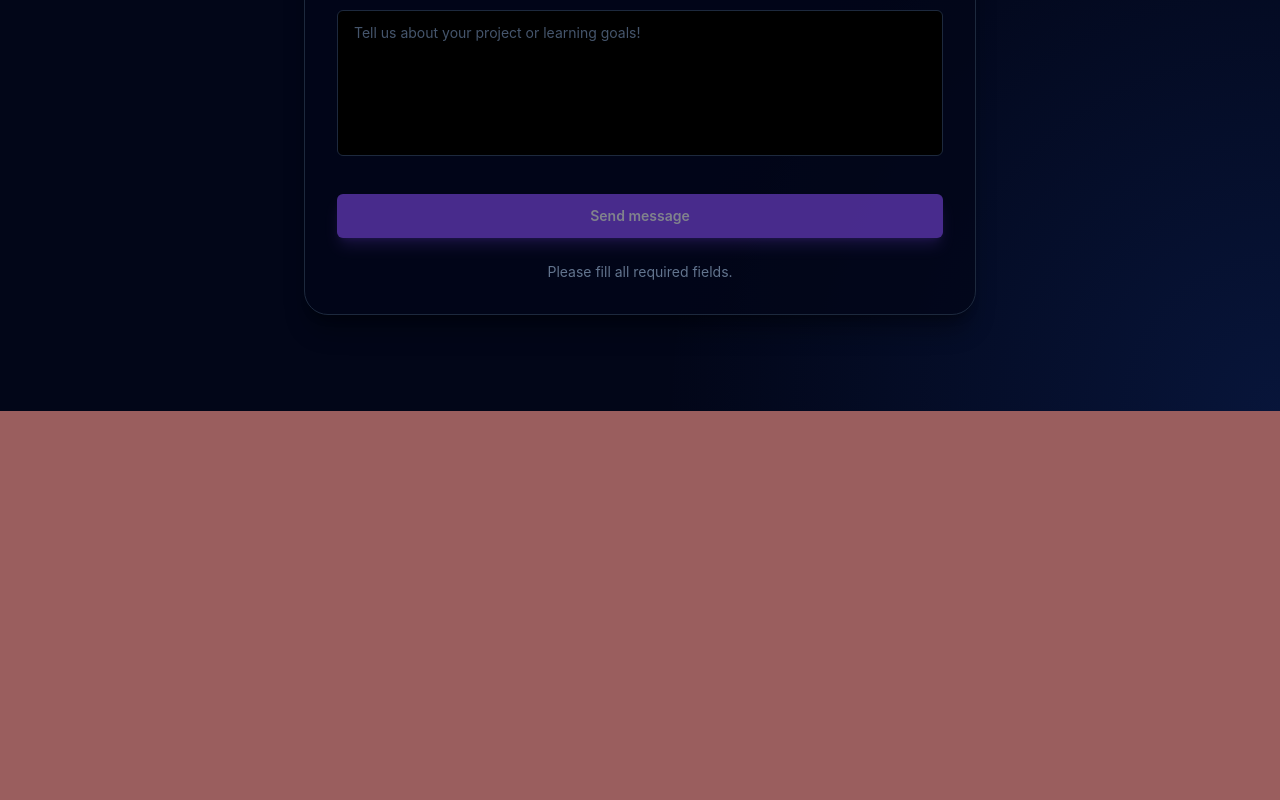
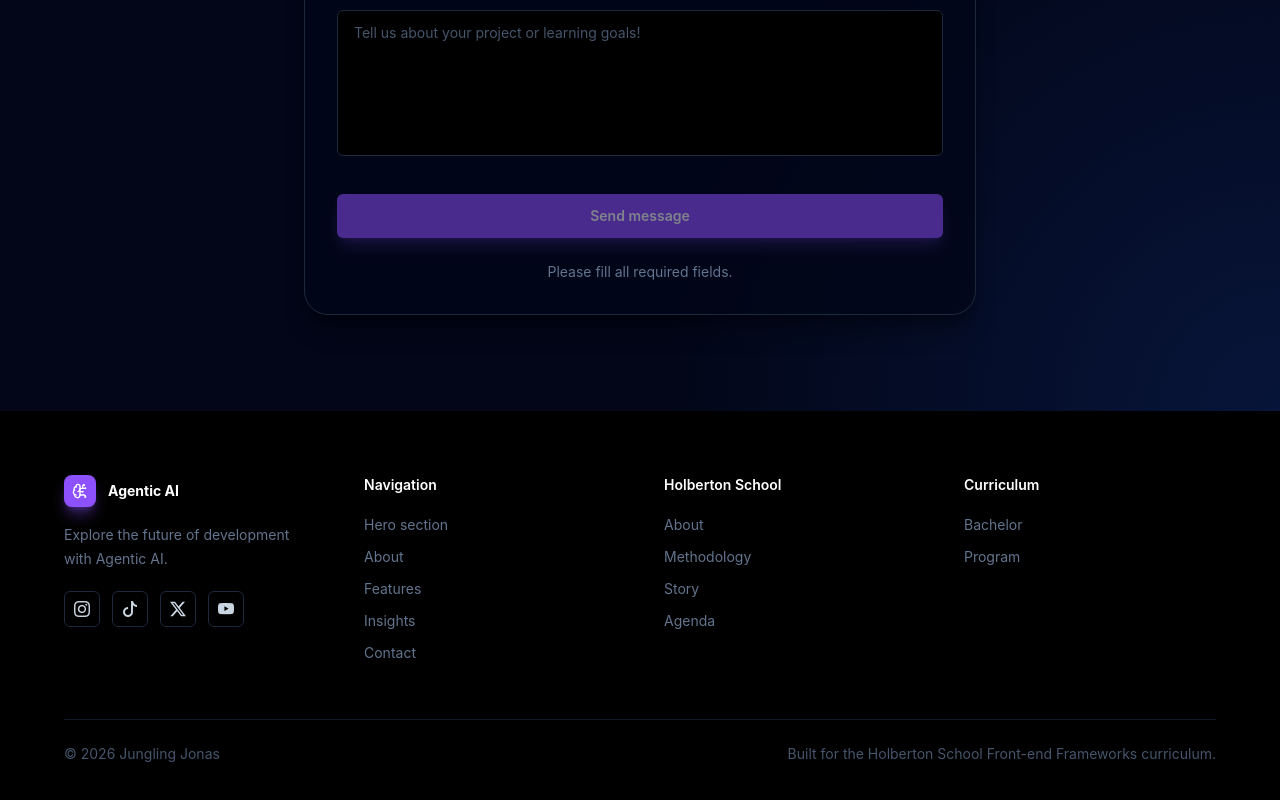
Before and after one commit to Jo-jun83/holbertonschool-agentic_ai, a React (Vite) app in the folder front_end-frameworks/react/: page / in a window 1280 px wide. Shown: the part 4423-5223 px from the top of the page. Before the commit the page ends 4834 px from the top, so only its background shows below. Built offline with nearby package versions, Linux system fonts and the light colour scheme.

Commit message:
Add Footer component

```diff
--- a/front_end-frameworks/react/package.json
+++ b/front_end-frameworks/react/package.json
@@ -13,6 +13,7 @@
   },
   "dependencies": {
     "@tailwindcss/vite": "^4.3.3",
+    "bootstrap-icons": "^1.13.1",
     "lucide-react": "^1.28.0",
     "react": "^19.2.8",
     "react-dom": "^19.2.8",
--- a/front_end-frameworks/react/src/App.jsx
+++ b/front_end-frameworks/react/src/App.jsx
@@ -6,6 +6,7 @@ import About from './sections/About.jsx';
 import Features from './sections/Features.jsx';
 import Insights from './sections/Insights.jsx';
 import Contact from './sections/Contact.jsx';
+import Footer from './components/Footer.jsx';
 
 function App() {
   return (
@@ -20,6 +21,8 @@ function App() {
       <Contact />
       </main>
 
+      <Footer />
+
     </>
   )
 }
--- /dev/null
+++ b/front_end-frameworks/react/src/components/Footer.jsx
@@ -0,0 +1,203 @@
+import { BrainCircuit } from "lucide-react";
+
+function Footer() {
+  const currentYear = new Date().getFullYear();
+
+  return (
+    <footer className="bg-black px-6 py-16 text-white">
+      <div className="mx-auto max-w-6xl">
+        <div className="grid gap-12 md:grid-cols-2 lg:grid-cols-4">
+          <div>
+            <div className="flex items-center gap-3">
+              <div className="flex h-8 w-8 items-center justify-center rounded-lg bg-violet-500 shadow-lg shadow-violet-500/40">
+                <BrainCircuit className="h-4 w-4 text-white" />
+              </div>
+
+              <span className="text-sm font-bold">
+                Agentic AI
+              </span>
+            </div>
+
+            <p className="mt-4 max-w-xs text-sm leading-6 text-slate-500">
+              Explore the future of development with Agentic AI.
+            </p>
+
+            <div className="mt-5 flex items-center gap-3">
+            <a
+                href="https://www.instagram.com/"
+                target="_blank"
+                rel="noopener noreferrer"
+                aria-label="Instagram"
+                className="flex h-9 w-9 items-center justify-center rounded-md border border-slate-800 text-slate-300 transition hover:border-violet-500 hover:text-violet-400"
+            >
+                <i className="bi bi-instagram"></i>
+            </a>
+
+            <a
+                href="https://www.tiktok.com/"
+                target="_blank"
+                rel="noopener noreferrer"
+                aria-label="TikTok"
+                className="flex h-9 w-9 items-center justify-center rounded-md border border-slate-800 text-slate-300 transition hover:border-violet-500 hover:text-violet-400"
+            >
+                <i className="bi bi-tiktok"></i>
+            </a>
+
+            <a
+                href="https://x.com/"
+                target="_blank"
+                rel="noopener noreferrer"
+                aria-label="X"
+                className="flex h-9 w-9 items-center justify-center rounded-md border border-slate-800 text-slate-300 transition hover:border-violet-500 hover:text-violet-400"
+            >
+                <i className="bi bi-twitter-x"></i>
+            </a>
+
+            <a
+                href="https://www.youtube.com/"
+                target="_blank"
+                rel="noopener noreferrer"
+                aria-label="YouTube"
+                className="flex h-9 w-9 items-center justify-center rounded-md border border-slate-800 text-slate-300 transition hover:border-violet-500 hover:text-violet-400"
+            >
+                <i className="bi bi-youtube"></i>
+            </a>
+            </div>
+          </div>
+
+          <nav aria-label="Footer navigation">
+            <h3 className="text-sm font-semibold">
+              Navigation
+            </h3>
+
+            <ul className="mt-5 space-y-3 text-sm text-slate-500">
+              <li>
+                <a href="#hero-section" className="hover:text-white">
+                  Hero section
+                </a>
+              </li>
+
+              <li>
+                <a href="#about-section" className="hover:text-white">
+                  About
+                </a>
+              </li>
+
+              <li>
+                <a href="#features-section" className="hover:text-white">
+                  Features
+                </a>
+              </li>
+
+              <li>
+                <a href="#insights-section" className="hover:text-white">
+                  Insights
+                </a>
+              </li>
+
+              <li>
+                <a href="#contact-section" className="hover:text-white">
+                  Contact
+                </a>
+              </li>
+            </ul>
+          </nav>
+
+          <div>
+            <h3 className="text-sm font-semibold">
+              Holberton School
+            </h3>
+
+            <ul className="mt-5 space-y-3 text-sm text-slate-500">
+              <li>
+                <a
+                  href="https://www.holbertonschool.com/"
+                  target="_blank"
+                  rel="noopener noreferrer"
+                  className="hover:text-white"
+                >
+                  About
+                </a>
+              </li>
+
+              <li>
+                <a
+                  href="https://www.holbertonschool.com/"
+                  target="_blank"
+                  rel="noopener noreferrer"
+                  className="hover:text-white"
+                >
+                  Methodology
+                </a>
+              </li>
+
+              <li>
+                <a
+                  href="https://www.holbertonschool.com/"
+                  target="_blank"
+                  rel="noopener noreferrer"
+                  className="hover:text-white"
+                >
+                  Story
+                </a>
+              </li>
+
+              <li>
+                <a
+                  href="https://www.holbertonschool.com/"
+                  target="_blank"
+                  rel="noopener noreferrer"
+                  className="hover:text-white"
+                >
+                  Agenda
+                </a>
+              </li>
+            </ul>
+          </div>
+
+          <div>
+            <h3 className="text-sm font-semibold">
+              Curriculum
+            </h3>
+
+            <ul className="mt-5 space-y-3 text-sm text-slate-500">
+              <li>
+                <a
+                  href="https://www.holbertonschool.com/"
+                  target="_blank"
+                  rel="noopener noreferrer"
+                  className="hover:text-white"
+                >
+                  Bachelor
+                </a>
+              </li>
+
+              <li>
+                <a
+                  href="https://www.holbertonschool.com/"
+                  target="_blank"
+                  rel="noopener noreferrer"
+                  className="hover:text-white"
+                >
+                  Program
+                </a>
+              </li>
+            </ul>
+          </div>
+        </div>
+
+        <div className="mt-14 flex flex-col gap-4 border-t border-slate-900 pt-6 text-sm text-slate-600 md:flex-row md:items-center md:justify-between">
+          <p>
+            © {currentYear} Jungling Jonas
+          </p>
+
+          <p>
+            Built for the Holberton School Front-end Frameworks curriculum.
+          </p>
+        </div>
+      </div>
+    </footer>
+  );
+}
+
+export default Footer;
--- a/front_end-frameworks/react/src/main.jsx
+++ b/front_end-frameworks/react/src/main.jsx
@@ -1,6 +1,7 @@
 import { StrictMode } from 'react'
 import { createRoot } from 'react-dom/client'
 import './global.css'
+import "bootstrap-icons/font/bootstrap-icons.css";
 import App from './App.jsx'
 
 createRoot(document.getElementById('root')).render(
```
Also changed, not shown: 1 other file (tests, documents, lock files or other folders).
